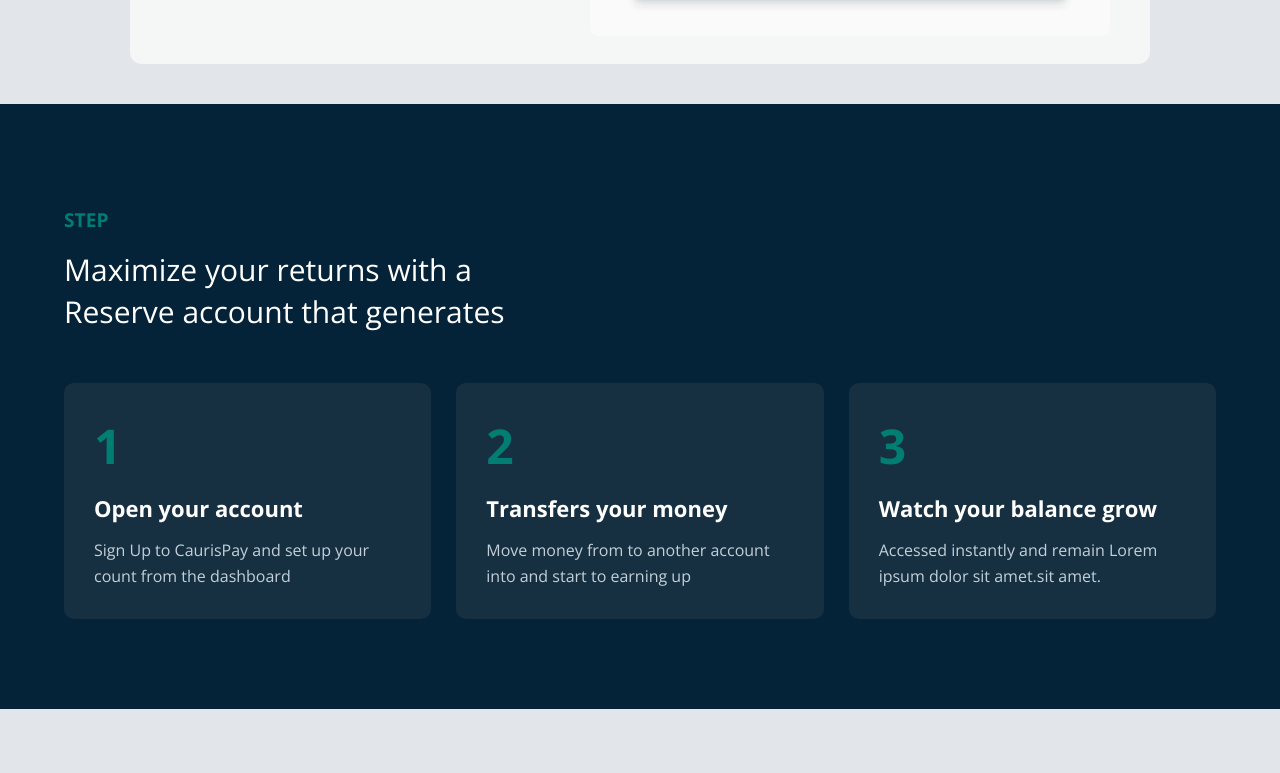
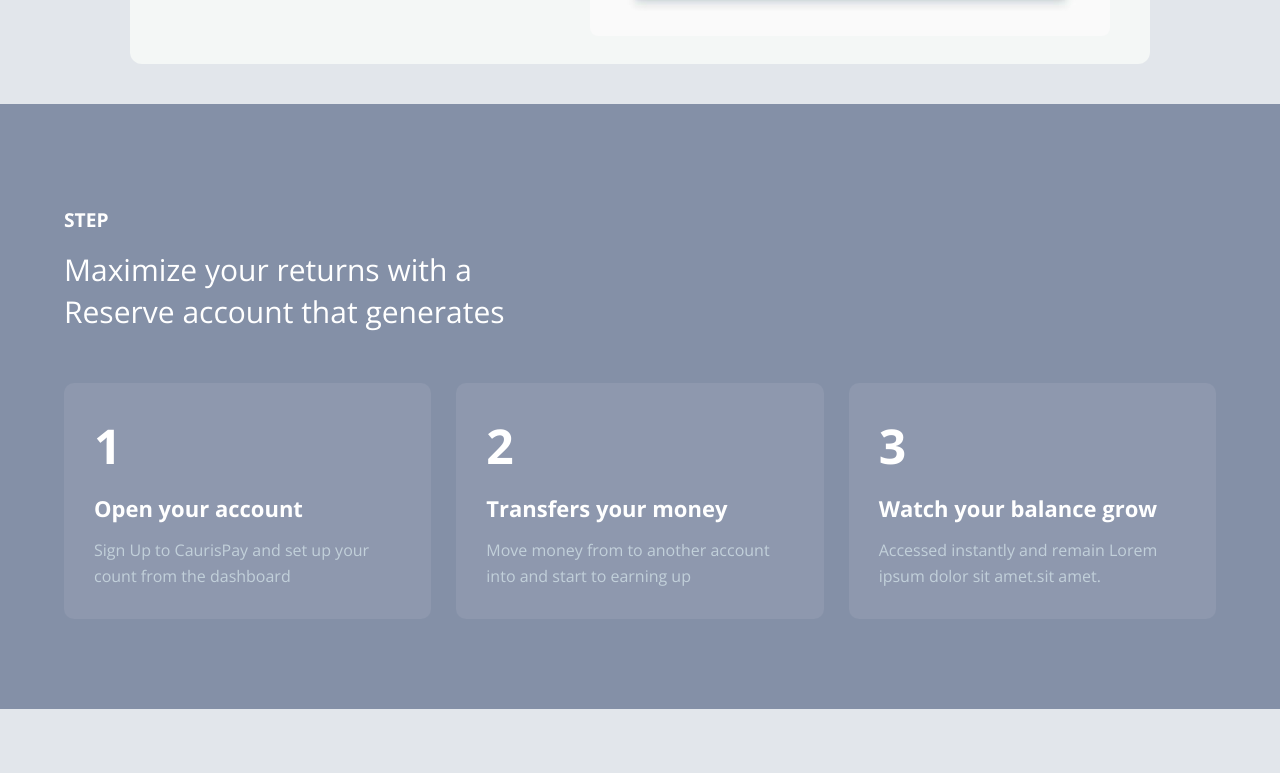
Before and after one commit to hippolite-oss/CaurisPayGray, a React (Vite) app: page / in a window 1280 px wide. Shown: the part 2367-3140 px from the top of the page. Built offline with nearby package versions, Linux system fonts and the light colour scheme.

Commit message:
Ajout du fichier content4.css

```diff
--- a/src/components/Content/Content4/Content4.css
+++ b/src/components/Content/Content4/Content4.css
@@ -1,12 +1,12 @@
 .section {
-      background: #042338;
+      background: #8490a7;
       color: white;
       padding: 70px 5%;
     }
 
     h5 {
 
-  color: #027d71;
+  color: white;
   font-size: 1.2rem;
   margin-bottom: 1rem;
   max-width: 1200px;
@@ -28,7 +28,7 @@
       flex: 1;
       min-width: 300px;
       padding: 30px;
-      background-color: #173041;
+      background-color: #8e98ae;
       border-radius: 10px;
       margin-bottom: 20px;
       transition: transform 0.3s ease, box-shadow 0.3s ease;
@@ -42,7 +42,7 @@
     .div h1 {
       font-size: 48px;
       margin: 0 0 15px 0;
-      color: #027d71;
+      color: white;
     }
 
     .div-item h2 {
```
